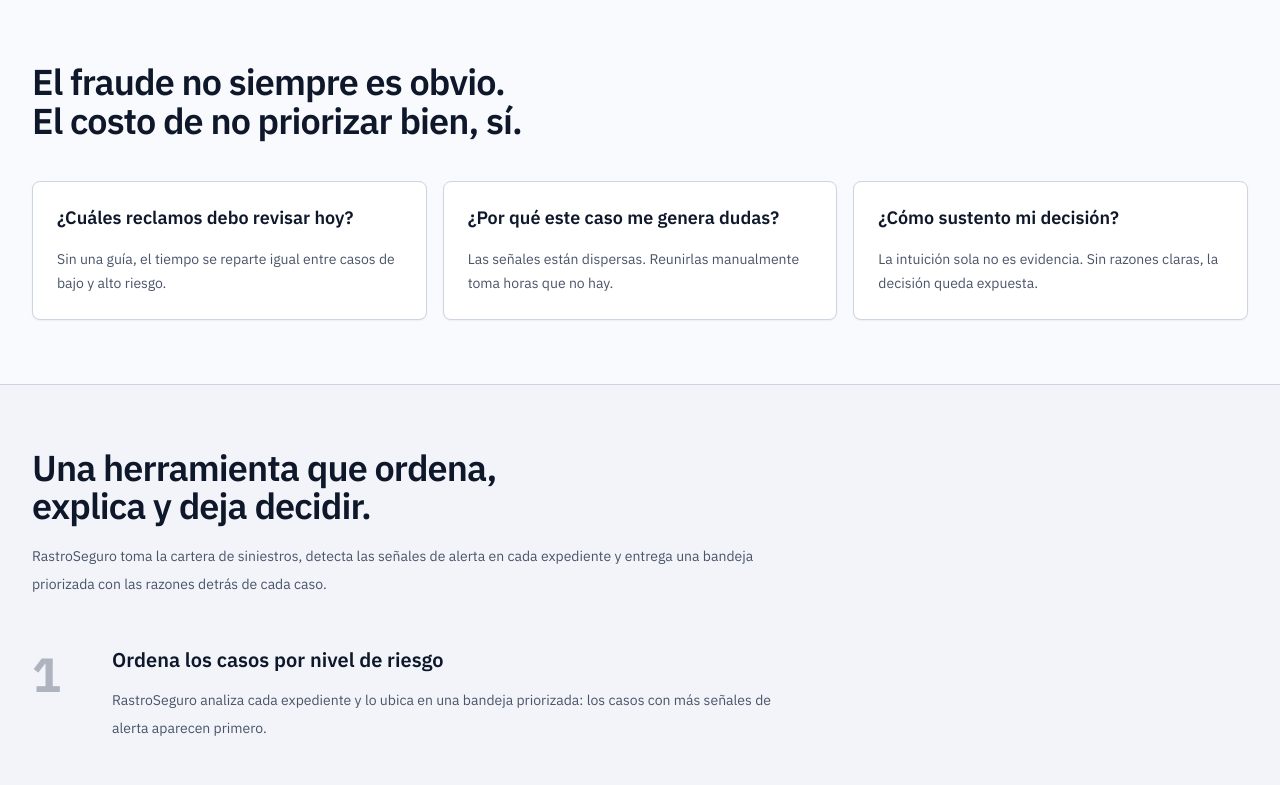
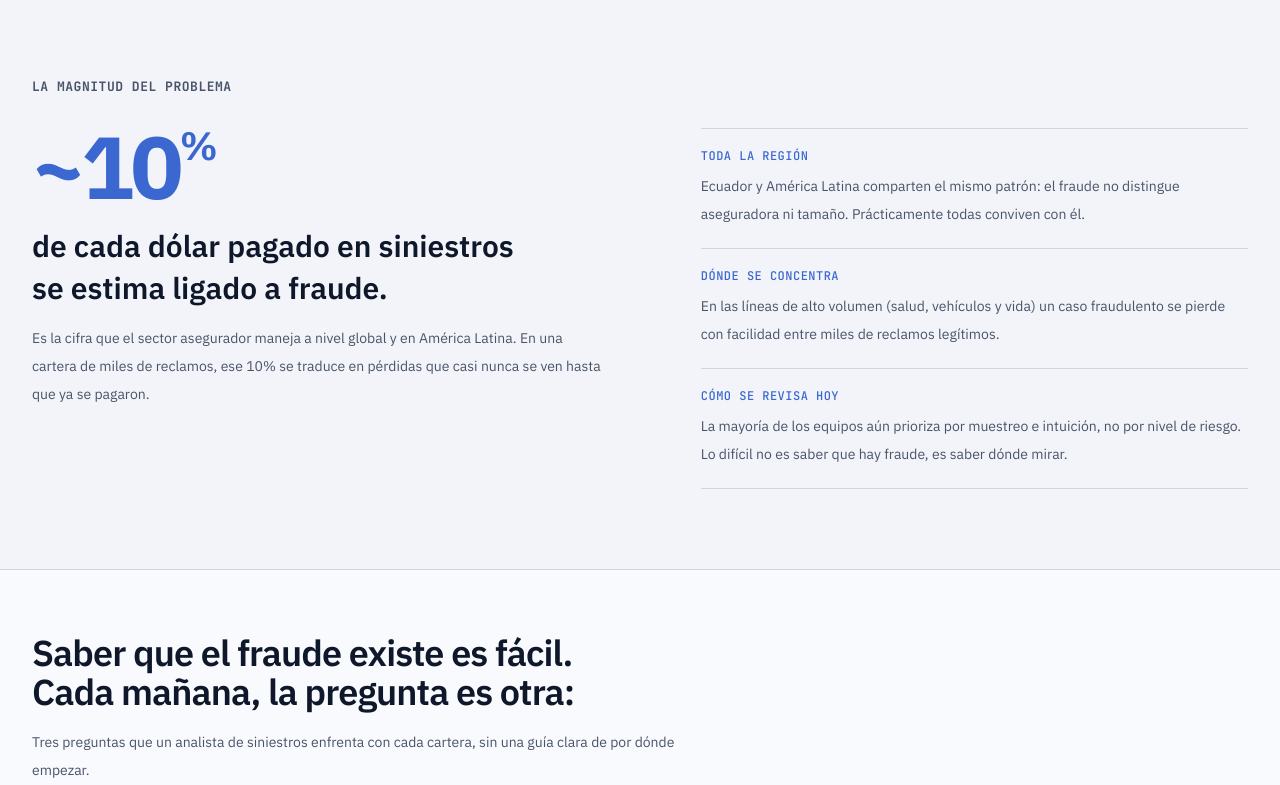
Before and after one commit to Marcwos/RastroSeguro_hackIAthon, a Next.js app in the folder frontend/: page / in a window 1280 px wide. Shown: the part 740-1525 px from the top of the page. Built offline with nearby package versions, Linux system fonts and the light colour scheme.

Commit message:
feat(frontend): sharpen landing narrative
Add a magnitude section to the landing page and refine the problem/solution copy around fraud prioritization.

Polish Command Center action buttons and relationship wording for the demo flow.

```diff
--- a/frontend/app/globals.css
+++ b/frontend/app/globals.css
@@ -416,6 +416,16 @@
   font-variant-numeric: tabular-nums;
 }
 
+/* Anchor statistic for the magnitude band — single dominant figure */
+.landing-stat-hero {
+  font-family: 'IBM Plex Sans', sans-serif;
+  font-size: clamp(3.5rem, 8vw, 5.5rem);
+  font-weight: 700;
+  line-height: 0.88;
+  letter-spacing: -0.04em;
+  font-variant-numeric: tabular-nums;
+}
+
 .landing-spotlight {
   box-shadow:
     0 16px 40px rgba(15, 23, 42, 0.18),
--- a/frontend/app/landing/page.tsx
+++ b/frontend/app/landing/page.tsx
@@ -9,6 +9,24 @@ export const metadata: Metadata = {
   description:
     'RastroSeguro prioriza siniestros con señales de posible fraude y explica por qué, para que el equipo humano revise primero donde más importa.',
 }
+
+const magnitudeFacts = [
+  {
+    label: 'Toda la región',
+    detail:
+      'Ecuador y América Latina comparten el mismo patrón: el fraude no distingue aseguradora ni tamaño. Prácticamente todas conviven con él.',
+  },
+  {
+    label: 'Dónde se concentra',
+    detail:
+      'En las líneas de alto volumen (salud, vehículos y vida) un caso fraudulento se pierde con facilidad entre miles de reclamos legítimos.',
+  },
+  {
+    label: 'Cómo se revisa hoy',
+    detail:
+      'La mayoría de los equipos aún prioriza por muestreo e intuición, no por nivel de riesgo. Lo difícil no es saber que hay fraude, es saber dónde mirar.',
+  },
+]
 
 const problemQuestions = [
   {
@@ -87,7 +105,7 @@ export default function LandingPage() {
           <div className="relative mx-auto grid max-w-7xl gap-10 px-4 py-12 lg:grid-cols-[1.1fr_.9fr] lg:px-8 lg:py-16">
             <div className="landing-reveal space-y-8">
               <div className="flex flex-wrap gap-3">
-                <span className="landing-tag">Prioridad operativa</span>
+                <span className="landing-tag">~10% de siniestros con fraude</span>
                 <span className="landing-tag">Razones visibles</span>
                 <span className="landing-tag">Revisión humana</span>
               </div>
@@ -127,12 +145,45 @@ export default function LandingPage() {
           </div>
         </section>
 
+        {/* ── Magnitud ─────────────────────────────────────────────────────── */}
+        <section className="border-b border-border bg-[var(--surface-low)]">
+          <div className="mx-auto max-w-7xl px-4 py-16 lg:px-8 lg:py-20">
+            <p className="label-mono-md uppercase text-muted-foreground">La magnitud del problema</p>
+
+            <div className="mt-8 grid items-start gap-10 lg:grid-cols-[1.05fr_.95fr] lg:gap-16">
+              <div>
+                <p className="landing-stat-hero text-primary">
+                  ~10<span className="align-top text-[0.45em] font-semibold">%</span>
+                </p>
+                <p className="mt-5 max-w-xl text-balance font-display text-2xl font-semibold leading-snug lg:text-3xl">
+                  de cada dólar pagado en siniestros se estima ligado a fraude.
+                </p>
+                <p className="mt-4 max-w-xl text-sm leading-7 text-muted-foreground">
+                  Es la cifra que el sector asegurador maneja a nivel global y en América Latina. En una cartera de miles de reclamos, ese 10% se traduce en pérdidas que casi nunca se ven hasta que ya se pagaron.
+                </p>
+              </div>
+
+              <dl className="border-t border-border">
+                {magnitudeFacts.map(({ label, detail }) => (
+                  <div key={label} className="border-b border-border py-5">
+                    <dt className="label-mono uppercase text-primary">{label}</dt>
+                    <dd className="mt-2 text-sm leading-7 text-muted-foreground">{detail}</dd>
+                  </div>
+                ))}
+              </dl>
+            </div>
+          </div>
+        </section>
+
         {/* ── Problema ─────────────────────────────────────────────────────── */}
         <section id="problema" className="scroll-mt-24 border-b border-border bg-background">
           <div className="mx-auto max-w-7xl px-4 py-16 lg:px-8">
-            <h2 className="display-heading max-w-2xl text-balance text-3xl lg:text-4xl">
-              El fraude no siempre es obvio. El costo de no priorizar bien, sí.
+            <h2 className="display-heading max-w-3xl text-balance text-3xl lg:text-4xl">
+              Saber que el fraude existe es fácil. Cada mañana, la pregunta es otra:
             </h2>
+            <p className="mt-4 max-w-2xl text-sm leading-7 text-muted-foreground">
+              Tres preguntas que un analista de siniestros enfrenta con cada cartera, sin una guía clara de por dónde empezar.
+            </p>
 
             <div className="mt-10 grid gap-4 lg:grid-cols-3">
               {problemQuestions.map(({ question, consequence }) => (
@@ -154,11 +205,12 @@ export default function LandingPage() {
         <section className="border-b border-border bg-[var(--surface-low)]">
           <div className="mx-auto max-w-7xl px-4 py-16 lg:px-8">
             <div className="max-w-3xl">
-              <h2 className="display-heading text-balance text-3xl lg:text-4xl">
-                Una herramienta que ordena, explica y deja decidir.
+              <p className="label-mono-md uppercase text-muted-foreground">La solución</p>
+              <h2 className="display-heading mt-4 text-balance text-3xl lg:text-4xl">
+                Convierte esa cartera en una bandeja ordenada por riesgo.
               </h2>
               <p className="mt-4 text-sm leading-7 text-muted-foreground">
-                RastroSeguro toma la cartera de siniestros, detecta las señales de alerta en cada expediente y entrega una bandeja priorizada con las razones detrás de cada caso.
+                RastroSeguro toma los miles de reclamos, detecta las señales de alerta en cada expediente y los ordena para que el analista empiece por donde más importa, con las razones a la vista.
               </p>
             </div>
 
--- a/frontend/components/steps/step-command-center.tsx
+++ b/frontend/components/steps/step-command-center.tsx
@@ -53,7 +53,7 @@ function ReportDialog({ report, loading, onLoad }: { report: ExecutiveReport | n
   return (
     <Dialog onOpenChange={(open) => { if (open && !report && !loading) onLoad() }}>
       <DialogTrigger asChild>
-        <Button variant="outline-inverse" className="h-auto px-5 py-3 label-mono-md font-bold uppercase">
+        <Button variant="outline-inverse" className="h-auto px-5 py-3 text-[15px] font-semibold">
           <FileText className="h-4 w-4" /> Reporte ejecutivo
         </Button>
       </DialogTrigger>
@@ -163,7 +163,7 @@ function SimulatorDialog() {
   return (
     <Dialog>
       <DialogTrigger asChild>
-        <Button variant="outline-inverse" className="h-auto px-5 py-3 label-mono-md font-bold uppercase">
+        <Button variant="outline-inverse" className="h-auto px-5 py-3 text-[15px] font-semibold">
           <FlaskConical className="h-4 w-4" /> Simular caso
         </Button>
       </DialogTrigger>
@@ -190,7 +190,7 @@ function SimulatorDialog() {
               <Checkbox checked={form.documentos_presentes === 'true'} onCheckedChange={(checked) => update('documentos_presentes', String(checked === true))} />
               Documentación completa
             </label>
-            <Button onClick={run} disabled={loading} className="h-auto w-full px-4 py-3 label-mono-md font-bold uppercase">
+            <Button onClick={run} disabled={loading} className="h-auto w-full px-4 py-3 text-[15px] font-semibold">
               {loading && <Loader2 className="h-4 w-4 animate-spin" />} Ejecutar simulación
             </Button>
             {error && <p className="text-sm text-destructive">{error}</p>}
@@ -431,30 +431,27 @@ export function StepCommandCenter() {
           <div className="dark-panel dark-panel-border border p-8">
             <div className="dark-panel-kicker flex items-center gap-2">
               <GitBranch className="h-5 w-5" />
-              <span className="label-mono-md uppercase">RastroSeguro Intelligence Layer</span>
+              <span className="label-mono-md uppercase">Inteligencia antifraude</span>
             </div>
             <h1 className="dark-panel-heading display-heading mt-4 text-4xl lg:text-5xl">Centro de Control Antifraude</h1>
             <p className="dark-panel-muted mt-3 max-w-2xl text-base">
               {isAnalyst ? 'Bandeja operativa de riesgo, carga de datos y casos prioritarios para revision con IA.' : 'Panorama ejecutivo de riesgo, concentracion de alertas e impacto para decision gerencial.'}
             </p>
-            <div className="mt-6 flex flex-col gap-3 sm:flex-row">
+            <div className="mt-6 flex flex-col gap-3 sm:flex-row sm:flex-wrap sm:items-center">
               {isAnalyst ? (
-                <Button onClick={() => setCurrentStep(1)} className="dark-panel-cta h-auto px-5 py-3 label-mono-md font-bold uppercase">
-                  Cargar datos / iniciar análisis <ArrowRight className="h-4 w-4" />
+                <Button onClick={() => setCurrentStep(1)} className="dark-panel-cta h-auto px-5 py-3 text-[15px] font-semibold">
+                  Cargar datos e iniciar análisis <ArrowRight className="h-4 w-4" />
                 </Button>
               ) : (
-                <span className="inline-flex items-center justify-center gap-2 rounded-md border border-[var(--primary-fixed-dim)] px-5 py-3 label-mono-md font-bold uppercase text-[var(--primary-fixed-dim)]">
-                  Datos gestionados por analista
+                <span className="inline-flex items-center justify-center gap-2 rounded-md border border-[var(--primary-fixed-dim)] px-5 py-3 text-[15px] font-semibold text-[var(--primary-fixed-dim)]">
+                  Datos gestionados por el analista
                 </span>
               )}
-              <Button variant="outline-inverse" onClick={() => { void loadClaims(); void loadCommandCenterData() }} className="h-auto px-5 py-3 label-mono-md font-bold uppercase">
+              <Button variant="outline-inverse" onClick={() => { void loadClaims(); void loadCommandCenterData() }} className="h-auto px-5 py-3 text-[15px] font-semibold">
                 Sincronizar datos
               </Button>
               <ReportDialog report={report} loading={reportLoading} onLoad={() => void loadCommandCenterData()} />
               <SimulatorDialog />
-              <Button variant="outline-inverse" onClick={() => setCurrentStep(6)} className="h-auto px-5 py-3 label-mono-md font-bold uppercase">
-                Impacto ejecutivo
-              </Button>
             </div>
           </div>
           <div className="institutional-card p-6">
@@ -489,7 +486,7 @@ export function StepCommandCenter() {
               <p className="mt-2 text-sm text-muted-foreground">Cargue los datos para activar el Centro de Control.</p>
             </div>
             {isAnalyst ? (
-              <Button onClick={() => setCurrentStep(1)} className="h-auto px-5 py-3 label-mono-md font-bold uppercase">Ir a carga de datos</Button>
+              <Button onClick={() => setCurrentStep(1)} className="h-auto px-5 py-3 text-[15px] font-semibold">Ir a carga de datos</Button>
             ) : (
               <p className="max-w-md text-sm text-muted-foreground">Solicita al analista cargar los datos para que esta vista muestre los indicadores, impacto y casos críticos.</p>
             )}
@@ -514,7 +511,7 @@ export function StepCommandCenter() {
 
             <div className="grid grid-cols-12 gap-4">
               <div className="institutional-card col-span-12 overflow-hidden xl:col-span-7">
-                <div className="section-header flex items-center gap-2"><GitBranch className="h-4 w-4" />Grafo ejecutivo de casos</div>
+                <div className="section-header flex items-center gap-2"><GitBranch className="h-4 w-4" />Red de relaciones de casos</div>
                 <GlobalRelationshipMap claims={claims} onAnalyze={analyzeClaim} />
               </div>
               <div className="institutional-card col-span-12 overflow-hidden xl:col-span-5">
```
